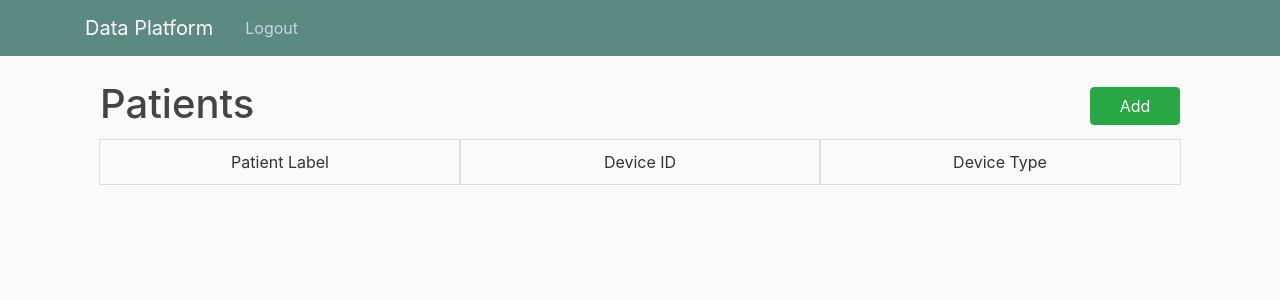
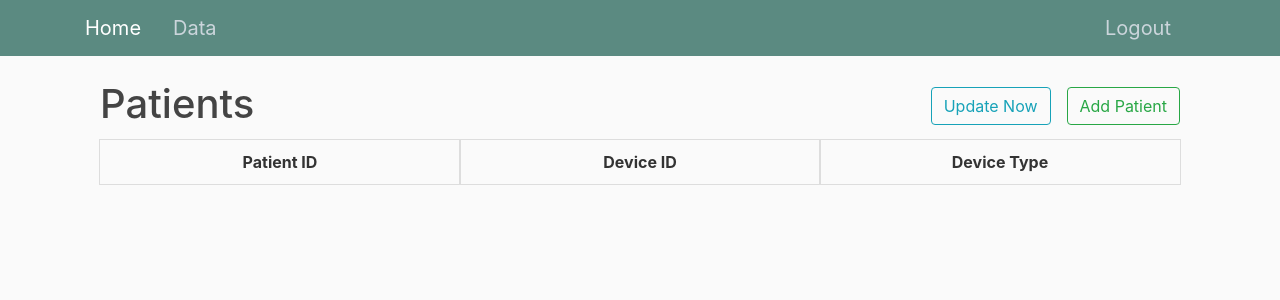
Before and after one commit to elton73/DeviceDataPlatform, a Flask app: page /home in a window 1280 px wide. Shown: the top 300 px of the page. Run offline with Flask 2, Linux system fonts and the light colour scheme; the visitor is signed in with stand-in values (Sample User, id 1); data that the repository does not hold is empty; some libraries are stand-ins or nearby versions.

Commit message:
Added updatenow button and link to grafana tunnel

```diff
--- a/modules/mysql/modify.py
+++ b/modules/mysql/modify.py
@@ -1,13 +1,10 @@
 '''Insert data into table'''
 from sqlalchemy import create_engine
 import pandas as pd
-from modules.mysql.setup import connect_to_database
-
-PATIENT_DATABASE = 'patient_labels'
 
 def run_command(engine, command):
     with engine.connect() as con:
-        rs = con.execute(command)
+        con.execute(command)
 
 def insert_list_into(table: str, items: list, engine):
 
--- a/modules/web_app/__init__.py
+++ b/modules/web_app/__init__.py
@@ -11,5 +11,6 @@ bcrypt = Bcrypt(app)
 FITBIT_DATABASE = 'test6'
 AUTH_DATABASE = "authorization_info"
 ENGINE = create_engine('mysql+pymysql://newwriter:password@localhost/test6')
+GRAFANA_PLATFORM = "https://c5ab-142-244-4-196.ngrok.io"
 
 from modules.web_app import routes
--- a/modules/web_app/routes.py
+++ b/modules/web_app/routes.py
@@ -5,6 +5,7 @@ from modules.mysql.report import check_login_details, check_input_key, get_fitbi
     check_auth_info_and_input_device
 from modules.mysql.modify import add_web_app_user, link_user_to_key, export_patient_data, remove_fitbit_patient
 from modules.web_app import app, login_db, bcrypt, FITBIT_DATABASE, AUTH_DATABASE
+from scheduled import runschedule
 from modules.fitbit.authentication import export_fitbit_to_auth_info
 
 @app.route('/home')
@@ -64,10 +65,8 @@ def deletepatient(patient_id, user_id):
     fitbit_db = connect_to_database(FITBIT_DATABASE)
     auth_db = connect_to_database(AUTH_DATABASE)
     remove_fitbit_patient(patient_id, user_id, fitbit_db, auth_db)
-    flash('Patient deleted', 'success')
+    flash('Patient Deleted', 'success')
     return redirect(url_for('home'))
-
-
 
 @app.route('/', methods=['GET', 'POST'])
 @app.route('/login', methods=['GET', 'POST'])
@@ -117,3 +116,9 @@ def logout():
 def after_request(response):
     response.headers["Cache-Control"] = "no-cache, no-store, must-revalidate"
     return response
+
+@app.route('/updatenow')
+def updatenow():
+    runschedule()
+    flash('Data Updated', 'info')
+    return redirect(url_for('home'))
--- a/modules/web_app/static/main.css
+++ b/modules/web_app/static/main.css
@@ -24,10 +24,16 @@ h1, h2, h3, h4, h5, h6 {
     font-weight: 500;
 }
 
+.update-button {
+    margin-top: 7px;
+    float: right;
+    width: auto;
+}
+
 .add-button {
     margin-top: 7px;
     float: right;
-    width: 100%;
+    width: auto;
 }
 
 .remove-button {
@@ -78,7 +84,10 @@ h1, h2, h3, h4, h5, h6 {
     outline: 1px solid #dddddd;
     width: 100%;
     height: 100%;
+
 }
+
+
 
 .content-button {
     background: #ffffff;
--- a/modules/web_app/templates/home.html
+++ b/modules/web_app/templates/home.html
@@ -1,52 +1,54 @@
 {% extends "layout.html" %}
 {% block content %}
 <main>
-<!--  Title, remove and add buttons-->
+<!--  Title, update and add buttons-->
   <div class="container-fluid">
     <div class="row no-gutters justify-content-center">
-      <div class="col-6">
+      <div class="col-2">
         <h1 style="width: 100%;">
           Patients
         </h1>
       </div>
-      <div class="col-5">
-          <div style="width: 100%">
-          </div>
-        </div>
-      <div class="col-1">
-        <a class="btn btn-success add-button" href="{{ url_for('addpatient') }}">
-              Add
+
+      <div class="col-7">
+      </div>
+      <div class="col-3">
+        <a class="btn btn-outline-success add-button ml-3" href="{{ url_for('addpatient') }}">
+          Add Patient
+        </a>
+         <a class="btn btn-outline-info update-button" href="{{ url_for('updatenow') }}">
+          Update Now
         </a>
       </div>
     </div>
   </div>
 
 <!--First row-->
-    <div class="container-fluid mt-1">
+    <div class="container-fluid mt-1" >
       <div class="row no-gutters justify-content-center">
-        <div class="col-4" style="text-align: center">
+        <div class="col-4" style="text-align: center;">
           <div class="content-section2">
-            Patient Label
+            <b>Patient ID</b>
           </div>
         </div>
 
-        <div class="col-4" style="text-align: center">
+        <div class="col-4" style="text-align: center;">
           <div class="content-section2">
-            Device ID
+            <b>Device ID</b>
           </div>
         </div>
 
-         <div class="col-4" style="text-align: center">
+         <div class="col-4" style="text-align: center;">
           <div class="content-section2">
-            Device Type
+            <b>Device Type</b>
           </div>
         </div>
       </div>
     </div>
 
 {% for patient in patients %}
-    <div class="container-fluid">
-      <button type="button" class=" btn btn-primary-outline" data-toggle="modal" data-target="#exampleModal{{ patient['patient_id'] }}">
+    <div class="container-fluid" style="border-radius: 0 !important;">
+      <button type="button" style="padding: 0 !important" class=" btn btn-primary-outline" data-toggle="modal" data-target="#exampleModal{{ patient['patient_id'] }}">
       <div class="row no-gutters justify-content-center">
         <div class="col-4" style="text-align: center">
           <div class="content-section2">
--- a/modules/web_app/templates/layout.html
+++ b/modules/web_app/templates/layout.html
@@ -23,17 +23,23 @@
         <nav class ="navbar navbar-expand-md navbar-dark bg-darkgreen fixed-top">
             <div class="container">
 
-                <a class="navbar-brand mr-4" href="{{ url_for('home') }}">Data Platform</a>
+                <a class="navbar-brand mr-4" href="{{ url_for('home') }}">Home</a>
                 <button class="navbar-toggler" type="button" data-toggle="collapse" data-target="#navbarToggle"
                         aria-controls="navbarToggle" aria-expanded="false" aria-label="Toggle navigation">
                     <span class="navbar-toggler-icon"></span>
                 </button>
+                <div class="collapse navbar-collapse" id="navbarToggle">
+                {% if session.logged_in %}
+                    <div class="navbar-nav mr-auto">
+<!--                        Data links to localhost grafana server-->
+                        <a class="navbar-brand nav-link" href="http://localhost:3000/" target="_blank">Data</a>
+                    </div>
 
-                {% if session.logged_in %}
-                    <div class="collapse navbar-collapse" id="navbarToggle">
-                        <div class="navbar-nav mr-auto">
-                            <a class="nav-item nav-link" href="{{ url_for('logout') }}">Logout</a>
-                        </div>
+                    <div class="navbar-nav">
+                        <a class="navbar-brand nav-link" href="{{ url_for('logout') }}">Logout</a>
+                    </div>
+
+
                 {% endif %}
             </div>
             </div>
```
Also changed, not shown: scheduled.py (+7 -6 lines).
